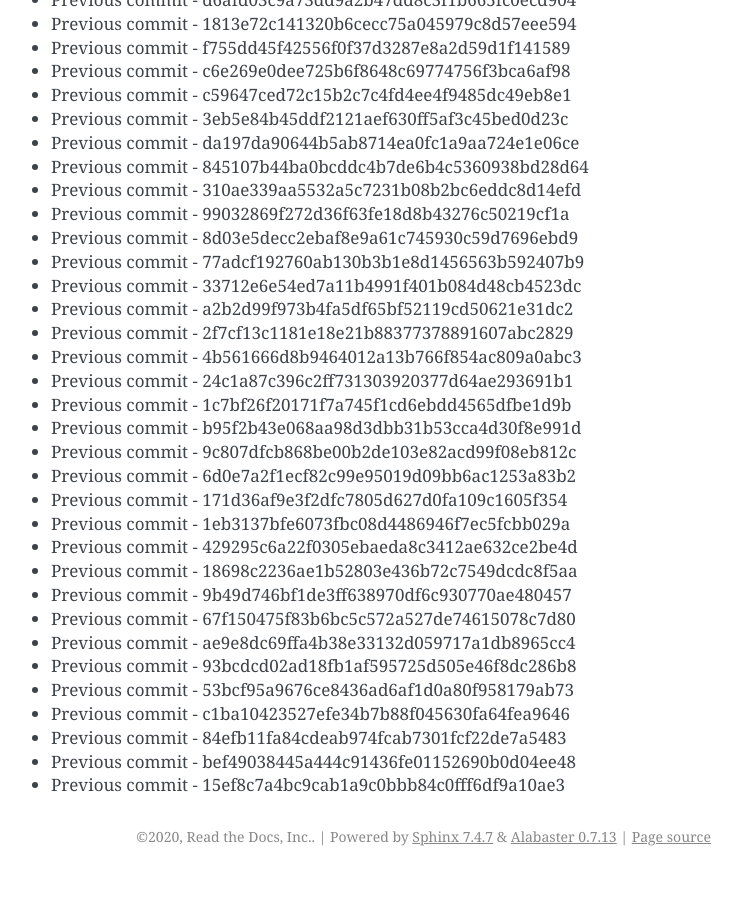
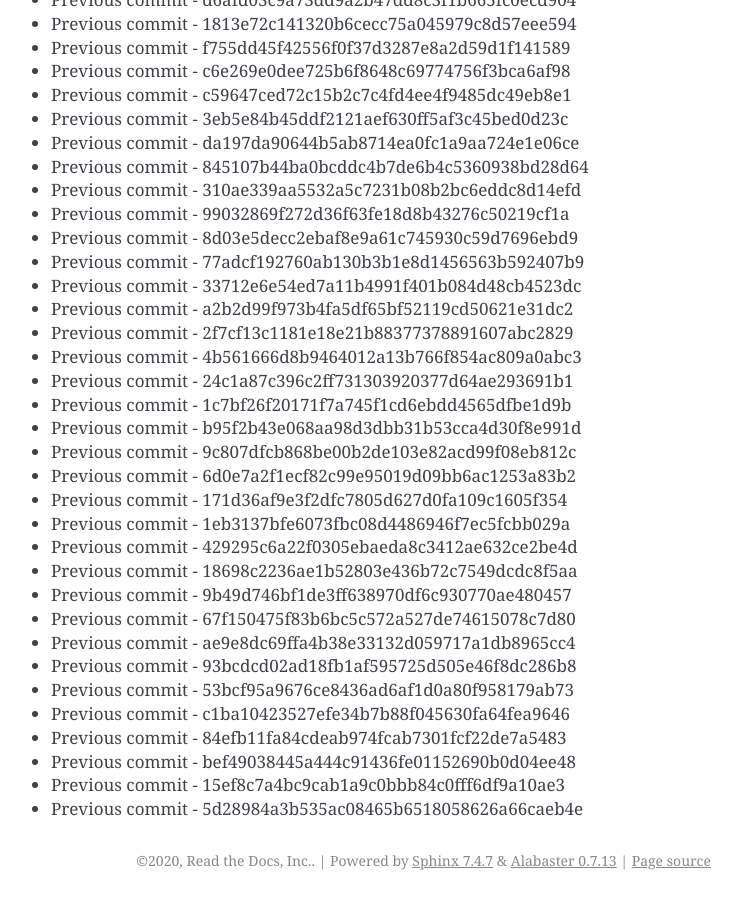
Before and after one commit to readthedocs/rtd-git-stresstest, a Sphinx documentation site: the page built from docs/updates.rst, in a window 1280 px wide and 900 px high, scrolled down 36327 px. Shown: the whole window, without its empty margins (399-1141 px from the left). Built offline with Sphinx 7.4.7, drawn with Linux system fonts in a browser that asks for light colours; before the commit the page ends 37203 px from its top, so only the background shows below that.

Commit message:
Generating commit from previous: 5d28984a3b535ac08465b6518058626a66caeb4e

```diff
--- a/docs/updates.rst
+++ b/docs/updates.rst
@@ -1558,3 +1558,4 @@ It can be tested for any performance characteristics.
 * Previous commit - 84efb11fa84cdeab974fcab7301fcf22de7a5483
 * Previous commit - bef49038445a444c91436fe01152690b0d04ee48
 * Previous commit - 15ef8c7a4bc9cab1a9c0bbb84c0fff6df9a10ae3
+* Previous commit - 5d28984a3b535ac08465b6518058626a66caeb4e
```
